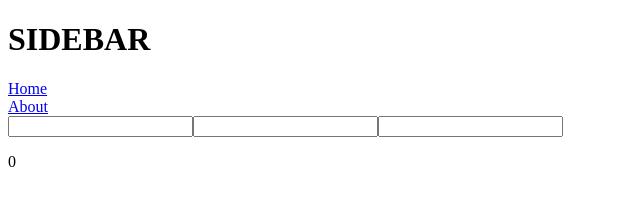
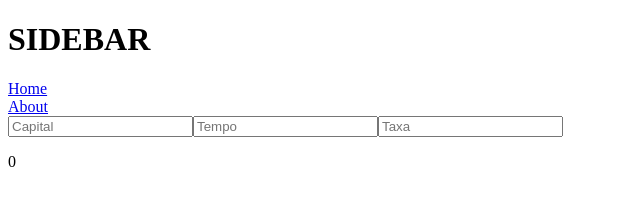
Before and after one commit to burgerG/algoconatus, a Vue app: page /calc/100 in a window 1280 px wide. Shown: the top 206 px of the page, without its empty margins (0-640 px from the left). Built offline with nearby package versions, Linux system fonts and the light colour scheme; data requests are answered from the project's data file.

Commit message:
Fixed calcFunction

```diff
--- a/data/db.json
+++ b/data/db.json
@@ -39,7 +39,7 @@
                 "Tempo": null,
                 "Taxa": null
             },
-            "calcFunction": "return this.inputValues.Capital + this.inputValues.Tempo + this.inputValues.Taxa"
+            "calcFunction": "return this.inputValues.Capital * (((this.inputValues.Taxa / 100) + 1) ** this.inputValues.Tempo)"
         }
     ]
 }
--- a/src/views/CalcPage.vue
+++ b/src/views/CalcPage.vue
@@ -9,6 +9,7 @@
             v-for="(input, name) in inputValues"
             :key="name"
             v-model.number="inputValues[name]"
+            :placeholder="name"
         >
         <p>{{ calcResult(inputValues) }}</p>
     </div>
```
